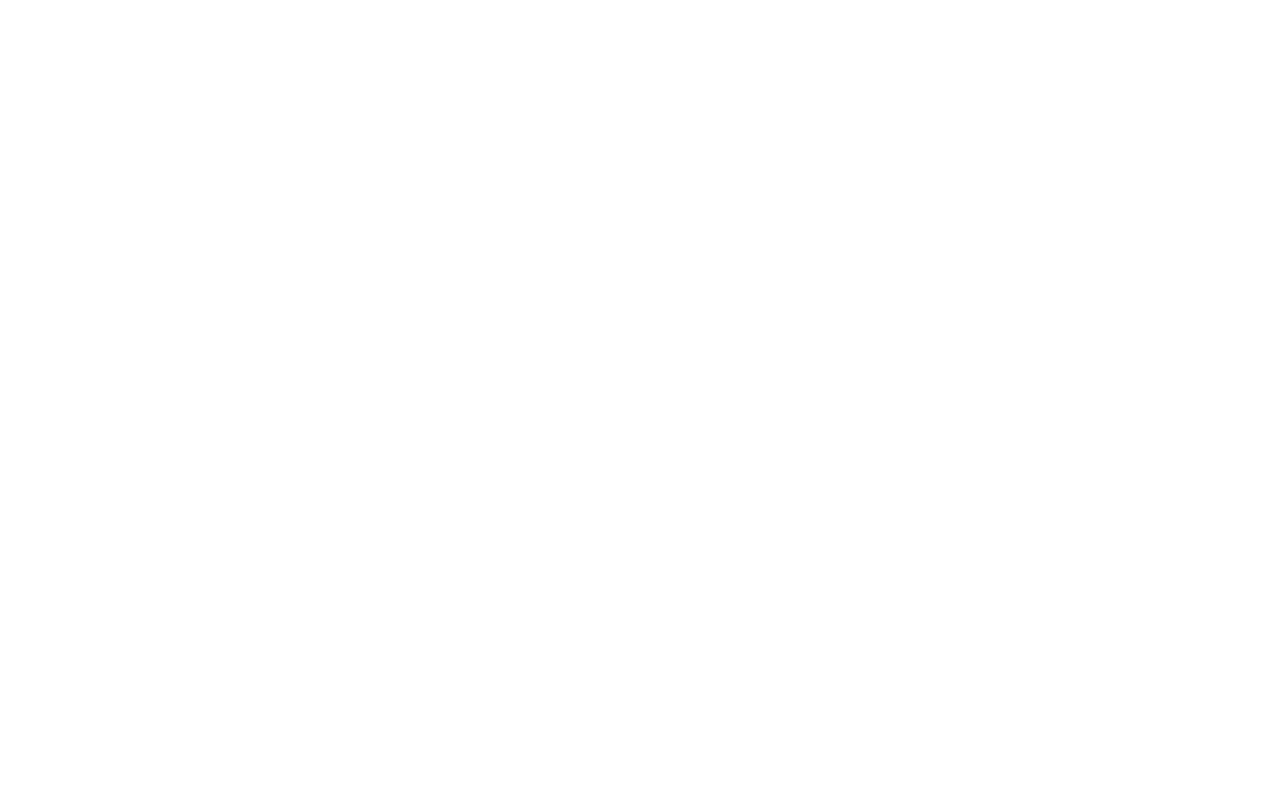
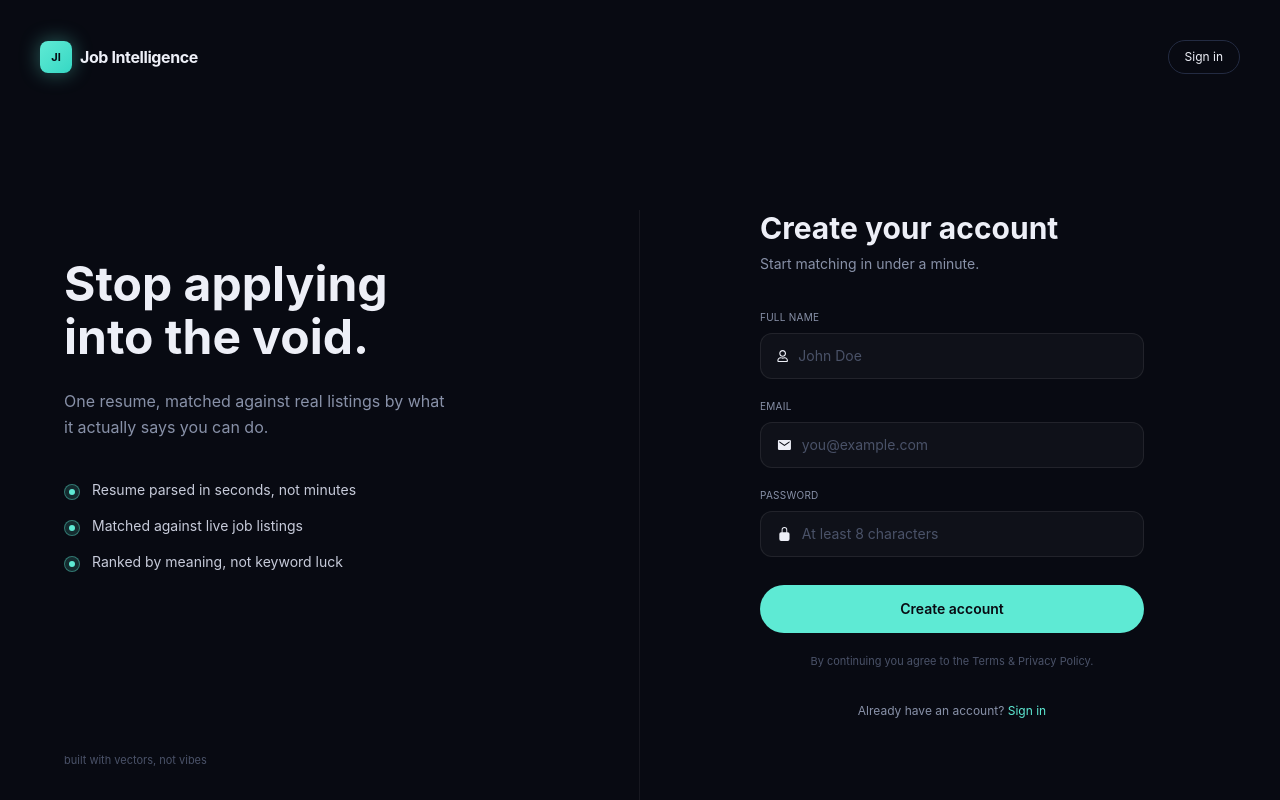
Before and after one commit to Himani57/job-intelligence-system, a React app in the folder frontend/: page /signup in a window 1280 px wide. Before the commit this address had no page. Built offline with nearby package versions, Linux system fonts and the light colour scheme; the HTML template or start-up script is replaced by a standard one.

Commit message:
Add Signup page

```diff
--- a/frontend/package.json
+++ b/frontend/package.json
@@ -13,6 +13,7 @@
     "@tailwindcss/vite": "^4.3.3",
     "react": "^19.2.8",
     "react-dom": "^19.2.8",
+    "react-icons": "^5.7.0",
     "react-router-dom": "^7.18.2",
     "tailwindcss": "^4.3.3"
   },
--- a/frontend/src/App.jsx
+++ b/frontend/src/App.jsx
@@ -1,11 +1,13 @@
 import { BrowserRouter, Routes, Route } from "react-router-dom";
 import Home from './pages/Home'
+import Signup from "./pages/Signup";
 
 export default function App() {
   return (
     <BrowserRouter>
       <Routes>
         <Route path="/" element={<Home />} />
+        <Route path="/signup" element={<Signup />}></Route>
       </Routes>
     </BrowserRouter>
   );
--- /dev/null
+++ b/frontend/src/pages/Signup.jsx
@@ -0,0 +1,198 @@
+import { Link } from "react-router-dom";
+import { FaRegUser } from "react-icons/fa";
+import { IoMdMail } from "react-icons/io";
+import { IoLockClosed } from "react-icons/io5";
+import { useState } from "react";
+
+const PERKS = [
+  "Resume parsed in seconds, not minutes",
+  "Matched against live job listings",
+  "Ranked by meaning, not keyword luck",
+];
+
+export default function SignUp() {
+
+    const[name,setName] = useState("");
+    const[email, setEmail] = useState("");
+    const[password , setPassword] = useState("");
+
+    const submitHandler = (e)=>{
+        e.preventDefault();
+    }
+
+  return (
+    <div className="w-full h-screen bg-[#080A12] text-[#EDEFF7] overflow-x-hidden">
+      <div className="flex items-center p-10 justify-between w-full">
+        <Link to="/" className="flex items-center gap-2">
+          <div className="w-8 h-8 rounded-lg bg-gradient-to-br from-[#5EEAD4] to-[#34D8C4] flex items-center justify-center shadow-[0_0_20px_rgba(94,234,212,0.4)]">
+            <span className="text-[11px] font-bold text-[#080A12]">JI</span>
+          </div>
+          <span className="font-bold tracking-tight text-[16px]">
+            Job Intelligence
+          </span>
+        </Link>
+
+        <Link
+          to="/login"
+          className="text-xs px-4 py-2 rounded-full border border-[#232B42] text-[#EDEFF7] hover:border-[#5EEAD4] hover:text-[#5EEAD4] transition-colors"
+        >
+          Sign in
+        </Link>
+      </div>
+      <div className="flex mt-20 p-4">
+        {/* LEFT */}
+        <div className="relative hidden lg:flex flex-col justify-between w-1/2 h-full p-12 overflow-hidden border-r border-white/[0.06]">
+          <div className="absolute inset-0 -z-10">
+            <div className="absolute -top-24 -left-24 w-[480px] h-[480px] rounded-full bg-[#5EEAD4] opacity-[0.12] blur-[110px]" />
+            <div className="absolute bottom-0 right-0 w-[420px] h-[420px] rounded-full bg-[#F5A623] opacity-[0.09] blur-[110px]" />
+            <div
+              className="absolute inset-0 opacity-[0.15]"
+              style={{
+                backgroundImage:
+                  "radial-gradient(#1B2338 1px, transparent 1px)",
+                backgroundSize: "24px 24px",
+                maskImage:
+                  "radial-gradient(ellipse 70% 60% at 30% 30%, black, transparent)",
+              }}
+            />
+          </div>
+
+          <div>
+            <h2 className="text-4xl xl:text-5xl font-bold leading-[1.1] mb-6">
+              Stop applying
+              <br />
+              into the void.
+            </h2>
+            <p className="text-[#8891A8] text-base max-w-sm leading-relaxed mb-10">
+              One resume, matched against real listings by what it actually says
+              you can do.
+            </p>
+            <ul className="space-y-4">
+              {PERKS.map((p) => (
+                <li
+                  key={p}
+                  className="flex items-start gap-3 text-sm text-[#C7CBDA]"
+                >
+                  <span className="mt-1 w-4 h-4 rounded-full bg-[#5EEAD4]/15 border border-[#5EEAD4]/40 flex items-center justify-center shrink-0">
+                    <span className="w-1.5 h-1.5 rounded-full bg-[#5EEAD4]" />
+                  </span>
+                  {p}
+                </li>
+              ))}
+            </ul>
+          </div>
+
+          <div className="text-[11px] mt-45 text-[#4A5268]">
+            built with vectors, not vibes
+          </div>
+        </div>
+
+        {/* RIGHT */}
+        <div className="relative flex items-center justify-center w-full lg:w-1/2 h-full px-6">
+          <div className="w-full max-w-sm">
+            <h1 className="text-3xl font-bold mb-2">Create your account</h1>
+            <p className="text-[#8891A8] text-sm mb-9">
+              Start matching in under a minute.
+            </p>
+
+            <form onSubmit={submitHandler} className="space-y-5">
+              <div>
+                <label
+                  htmlFor="fullName"
+                  className="text-[10px] text-[#8891A8] uppercase tracking-wide mb-2 block"
+                >
+                  Full name
+                </label>
+                <div className="flex items-center gap-2.5 px-4 py-3 rounded-xl bg-white/[0.03] border border-white/[0.08]">
+                  <FaRegUser className="h-3 w-3" />
+                  <input
+                    id="fullName"
+                    value={name}
+                    onChange={(e)=>{
+                        setName(e.target.value);
+                    }}
+                    name="fullName"
+                    type="text"
+                    placeholder="John Doe"
+                    required
+                    autoComplete="name"
+                    className="w-full bg-transparent text-sm text-[#EDEFF7] placeholder:text-[#4A5268] outline-none"
+                  />
+                </div>
+              </div>
+
+              <div>
+                <label
+                  htmlFor="email"
+                  className="text-[10px] text-[#8891A8] uppercase tracking-wide mb-2 block"
+                >
+                  Email
+                </label>
+                <div className="flex items-center gap-2.5 px-4 py-3 rounded-xl bg-white/[0.03] border border-white/[0.08]">
+                  <IoMdMail className="h-4 w-4" />
+                  <input
+                    id="email"
+                    value={email}
+                    onChange={(e)=>{
+                        setEmail(e.target.value);
+                     }}
+                    name="email"
+                    type="email"
+                    placeholder="you@example.com"
+                    required
+                    autoComplete="email"
+                    className="w-full bg-transparent text-sm text-[#EDEFF7] placeholder:text-[#4A5268] outline-none"
+                  />
+                </div>
+              </div>
+
+              <div>
+                <label
+                  htmlFor="password"
+                  className="text-[10px] text-[#8891A8] uppercase tracking-wide mb-2 block"
+                >
+                  Password
+                </label>
+                <div className="flex items-center gap-2.5 px-4 py-3 rounded-xl bg-white/[0.03] border border-white/[0.08]">
+                  <IoLockClosed className="h-4 w-4" />
+                  <input
+                    id="password"
+                    value={password}
+                    onChange={(e)=>{
+                        setPassword(e.target.value);
+                    }}
+                    name="password"
+                    type="password"
+                    placeholder="At least 8 characters"
+                    required
+                    minLength={8}
+                    autoComplete="new-password"
+                    className="w-full bg-transparent text-sm text-[#EDEFF7] placeholder:text-[#4A5268] outline-none"
+                  />
+                </div>
+              </div>
+
+              <button
+                type="submit"
+                className="w-full py-3.5 rounded-full bg-[#5EEAD4] text-[#080A12] font-semibold text-sm mt-2"
+              >
+                Create account
+              </button>
+
+              <p className="text-[11px] text-[#4A5268] text-center leading-relaxed">
+                By continuing you agree to the Terms & Privacy Policy.
+              </p>
+            </form>
+
+            <p className="text-xs text-[#8891A8] mt-8 text-center">
+              Already have an account?{" "}
+              <Link to="/login" className="text-[#5EEAD4] hover:underline">
+                Sign in
+              </Link>
+            </p>
+          </div>
+        </div>
+      </div>
+    </div>
+  );
+}
```
Also changed, not shown: 1 other file (tests, documents, lock files or other folders).
